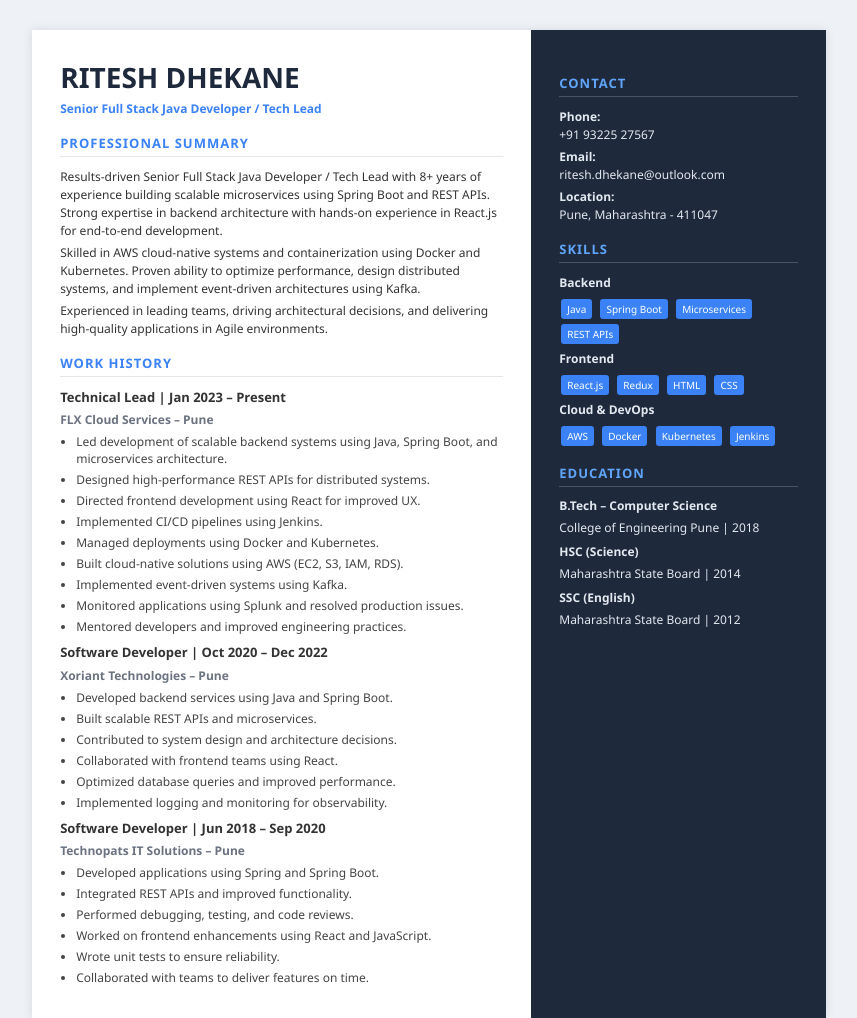
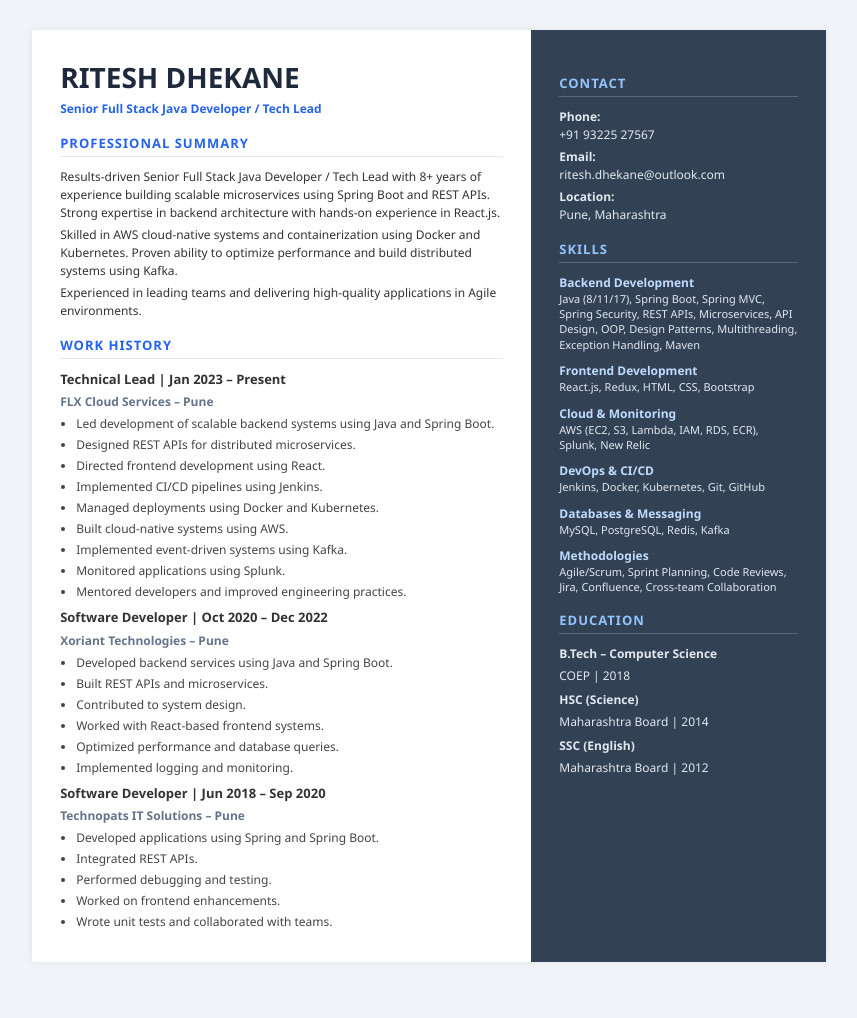
Before and after one commit to Ritesh-Dhekane/resume-builder, a plain HTML site: page index.html in a window 1280 px wide. Shown: the whole page, without its empty margins (211-1068 px from the left). After the commit the page ends 992 px from the top, so only its background shows below. Drawn offline with Linux system fonts and the light colour scheme.

Commit message:
Perfected theme and add skills

```diff
--- a/index.html
+++ b/index.html
@@ -13,7 +13,7 @@
     body {
         margin: 0;
         font-family: 'Segoe UI', Tahoma, Geneva, Verdana, sans-serif;
-        background: #eef2f7;
+        background: #f1f5f9;
     }
 
     .page {
@@ -21,7 +21,7 @@
         margin: 30px auto;
         background: white;
         display: flex;
-        box-shadow: 0 0 10px rgba(0,0,0,0.1);
+        box-shadow: 0 0 8px rgba(0,0,0,0.08);
     }
 
     .left {
@@ -31,8 +31,8 @@
 
     .right {
         width: 35%;
-        background: #1e293b;
-        color: #fff;
+        background: #334155;
+        color: #e2e8f0;
         padding: 28px;
     }
 
@@ -43,7 +43,7 @@
     }
 
     .role {
-        color: #3b82f6;
+        color: #2563eb;
         font-weight: 600;
         margin-bottom: 12px;
     }
@@ -53,13 +53,13 @@
         margin-top: 16px;
         text-transform: uppercase;
         letter-spacing: 1px;
-        color: #3b82f6;
+        color: #2563eb;
         border-bottom: 1px solid #e5e7eb;
         padding-bottom: 4px;
     }
 
     .right h2 {
-        color: #60a5fa;
+        color: #93c5fd;
         border-bottom: 1px solid rgba(255,255,255,0.2);
     }
 
@@ -93,26 +93,31 @@
 
     .company {
         font-weight: 600;
-        color: #6b7280;
+        color: #64748b;
         font-size: 12px;
         margin-bottom: 3px;
     }
 
-    .tag {
-        display: inline-block;
-        background: #3b82f6;
-        color: white;
-        padding: 3px 6px;
-        margin: 2px;
-        border-radius: 3px;
-        font-size: 10px;
+    .skill-section {
+        margin-bottom: 10px;
+    }
+
+    .skill-title {
+        font-weight: bold;
+        font-size: 12px;
+        margin-top: 8px;
+        color: #bfdbfe;
+    }
+
+    .skill-text {
+        font-size: 11px;
+        line-height: 1.4;
     }
 
     .edu-block {
         margin-bottom: 6px;
     }
 
-    /* PRINT FIX */
     @media print {
         body {
             background: none;
@@ -140,13 +145,13 @@
 
         <h2>Professional Summary</h2>
         <p>
-        Results-driven Senior Full Stack Java Developer / Tech Lead with 8+ years of experience building scalable microservices using Spring Boot and REST APIs. Strong expertise in backend architecture with hands-on experience in React.js for end-to-end development.
+        Results-driven Senior Full Stack Java Developer / Tech Lead with 8+ years of experience building scalable microservices using Spring Boot and REST APIs. Strong expertise in backend architecture with hands-on experience in React.js.
         </p>
         <p>
-        Skilled in AWS cloud-native systems and containerization using Docker and Kubernetes. Proven ability to optimize performance, design distributed systems, and implement event-driven architectures using Kafka.
+        Skilled in AWS cloud-native systems and containerization using Docker and Kubernetes. Proven ability to optimize performance and build distributed systems using Kafka.
         </p>
         <p>
-        Experienced in leading teams, driving architectural decisions, and delivering high-quality applications in Agile environments.
+        Experienced in leading teams and delivering high-quality applications in Agile environments.
         </p>
 
         <h2>Work History</h2>
@@ -154,14 +159,14 @@
         <p class="job-title">Technical Lead | Jan 2023 – Present</p>
         <p class="company">FLX Cloud Services – Pune</p>
         <ul>
-            <li>Led development of scalable backend systems using Java, Spring Boot, and microservices architecture.</li>
-            <li>Designed high-performance REST APIs for distributed systems.</li>
-            <li>Directed frontend development using React for improved UX.</li>
+            <li>Led development of scalable backend systems using Java and Spring Boot.</li>
+            <li>Designed REST APIs for distributed microservices.</li>
+            <li>Directed frontend development using React.</li>
             <li>Implemented CI/CD pipelines using Jenkins.</li>
             <li>Managed deployments using Docker and Kubernetes.</li>
-            <li>Built cloud-native solutions using AWS (EC2, S3, IAM, RDS).</li>
+            <li>Built cloud-native systems using AWS.</li>
             <li>Implemented event-driven systems using Kafka.</li>
-            <li>Monitored applications using Splunk and resolved production issues.</li>
+            <li>Monitored applications using Splunk.</li>
             <li>Mentored developers and improved engineering practices.</li>
         </ul>
 
@@ -169,22 +174,21 @@
         <p class="company">Xoriant Technologies – Pune</p>
         <ul>
             <li>Developed backend services using Java and Spring Boot.</li>
-            <li>Built scalable REST APIs and microservices.</li>
-            <li>Contributed to system design and architecture decisions.</li>
-            <li>Collaborated with frontend teams using React.</li>
-            <li>Optimized database queries and improved performance.</li>
-            <li>Implemented logging and monitoring for observability.</li>
+            <li>Built REST APIs and microservices.</li>
+            <li>Contributed to system design.</li>
+            <li>Worked with React-based frontend systems.</li>
+            <li>Optimized performance and database queries.</li>
+            <li>Implemented logging and monitoring.</li>
         </ul>
 
         <p class="job-title">Software Developer | Jun 2018 – Sep 2020</p>
         <p class="company">Technopats IT Solutions – Pune</p>
         <ul>
             <li>Developed applications using Spring and Spring Boot.</li>
-            <li>Integrated REST APIs and improved functionality.</li>
-            <li>Performed debugging, testing, and code reviews.</li>
-            <li>Worked on frontend enhancements using React and JavaScript.</li>
-            <li>Wrote unit tests to ensure reliability.</li>
-            <li>Collaborated with teams to deliver features on time.</li>
+            <li>Integrated REST APIs.</li>
+            <li>Performed debugging and testing.</li>
+            <li>Worked on frontend enhancements.</li>
+            <li>Wrote unit tests and collaborated with teams.</li>
         </ul>
 
     </div>
@@ -195,49 +199,67 @@
         <h2>Contact</h2>
         <p><strong>Phone:</strong><br>+91 93225 27567</p>
         <p><strong>Email:</strong><br>ritesh.dhekane@outlook.com</p>
-        <p><strong>Location:</strong><br>Pune, Maharashtra - 411047</p>
+        <p><strong>Location:</strong><br>Pune, Maharashtra</p>
 
         <h2>Skills</h2>
 
-        <p><strong>Backend</strong></p>
-        <div>
-            <span class="tag">Java</span>
-            <span class="tag">Spring Boot</span>
-            <span class="tag">Microservices</span>
-            <span class="tag">REST APIs</span>
+        <div class="skill-section">
+            <div class="skill-title">Backend Development</div>
+            <div class="skill-text">
+                Java (8/11/17), Spring Boot, Spring MVC, Spring Security, REST APIs, Microservices, API Design, OOP, Design Patterns, Multithreading, Exception Handling, Maven
+            </div>
         </div>
 
-        <p><strong>Frontend</strong></p>
-        <div>
-            <span class="tag">React.js</span>
-            <span class="tag">Redux</span>
-            <span class="tag">HTML</span>
-            <span class="tag">CSS</span>
+        <div class="skill-section">
+            <div class="skill-title">Frontend Development</div>
+            <div class="skill-text">
+                React.js, Redux, HTML, CSS, Bootstrap
+            </div>
         </div>
 
-        <p><strong>Cloud & DevOps</strong></p>
-        <div>
-            <span class="tag">AWS</span>
-            <span class="tag">Docker</span>
-            <span class="tag">Kubernetes</span>
-            <span class="tag">Jenkins</span>
+        <div class="skill-section">
+            <div class="skill-title">Cloud & Monitoring</div>
+            <div class="skill-text">
+                AWS (EC2, S3, Lambda, IAM, RDS, ECR), Splunk, New Relic
+            </div>
+        </div>
+
+        <div class="skill-section">
+            <div class="skill-title">DevOps & CI/CD</div>
+            <div class="skill-text">
+                Jenkins, Docker, Kubernetes, Git, GitHub
+            </div>
+        </div>
+
+        <div class="skill-section">
+            <div class="skill-title">Databases & Messaging</div>
+            <div class="skill-text">
+                MySQL, PostgreSQL, Redis, Kafka
+            </div>
+        </div>
+
+        <div class="skill-section">
+            <div class="skill-title">Methodologies</div>
+            <div class="skill-text">
+                Agile/Scrum, Sprint Planning, Code Reviews, Jira, Confluence, Cross-team Collaboration
+            </div>
         </div>
 
         <h2>Education</h2>
 
         <div class="edu-block">
             <p><strong>B.Tech – Computer Science</strong></p>
-            <p>College of Engineering Pune | 2018</p>
+            <p>COEP | 2018</p>
         </div>
 
         <div class="edu-block">
             <p><strong>HSC (Science)</strong></p>
-            <p>Maharashtra State Board | 2014</p>
+            <p>Maharashtra Board | 2014</p>
         </div>
 
         <div class="edu-block">
             <p><strong>SSC (English)</strong></p>
-            <p>Maharashtra State Board | 2012</p>
+            <p>Maharashtra Board | 2012</p>
         </div>
 
     </div>
```
